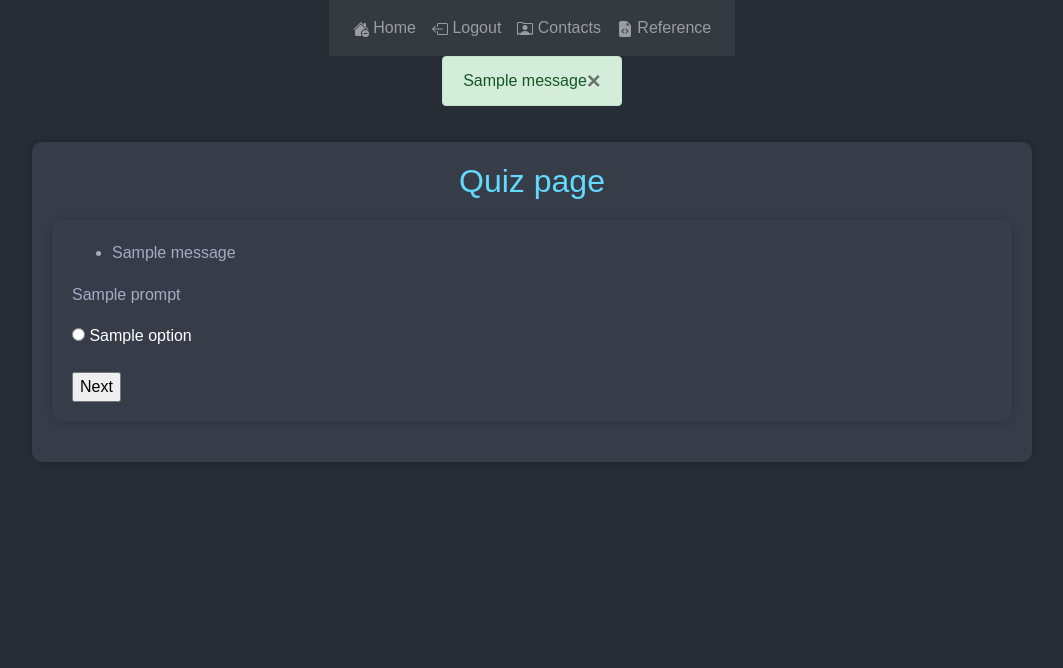
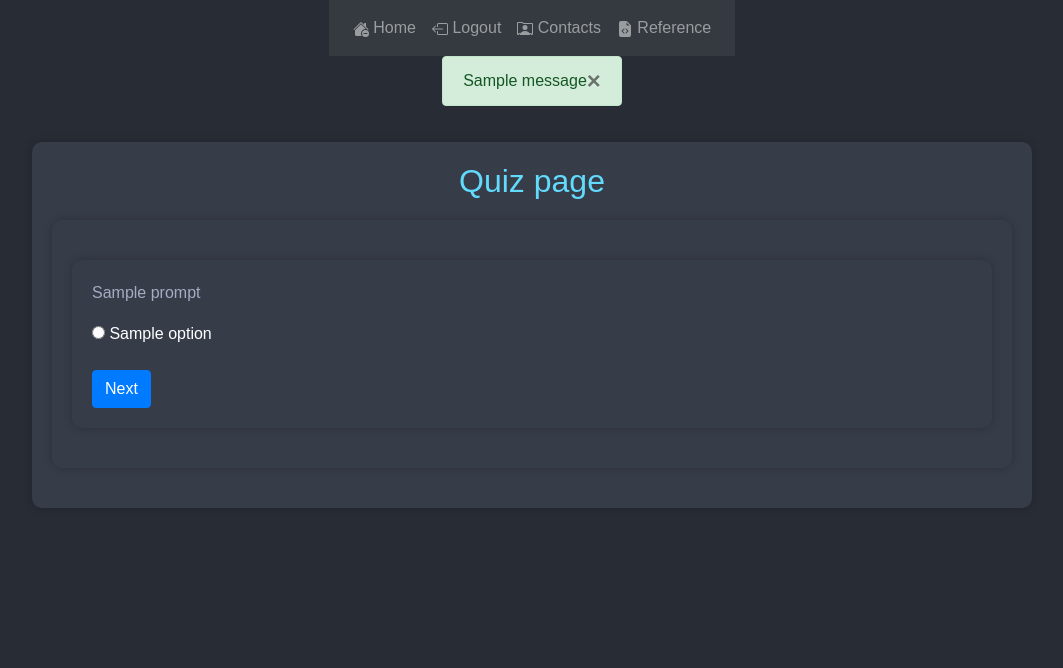
Before and after one commit to harizonelopez/quiz-app, a Flask app: template templates/quiz.html in a window 1280 px wide. Shown: the top 668 px of the page, without its empty margins (108-1171 px from the left). Run offline with Flask 3, Linux system fonts and the light colour scheme; the template is opened without the code that fills it: most values are stand-ins (such as "Sample title", 1, 10 or a date in 2020); one stand-in notice (Sample message) is shown; some libraries are stand-ins or nearby versions.

Commit message:
Update quiz.html

```diff
--- a/templates/quiz.html
+++ b/templates/quiz.html
@@ -75,26 +75,20 @@
     <section>
         <h2 align="center">Quiz page</h2>
         <section>
-            {% with messages = get_flashed_messages() %}
-                {% if messages %}
-                    <ul>
-                        {% for message in messages %}
-                            <li>{{ message }}</li>
-                        {% endfor %}
-                    </ul>
-                {% endif %}
-            {% endwith %}
             {% if not quiz.is_finished() %}
                 <form method="post" action="{{ url_for('quiz') }}">
+                    <section>
                         <p>{{ quiz.get_current_question().prompt }}</p>
                         {% for i in range(1, quiz.get_current_question().options|length + 1) %}
                             <input
                                 type="radio"
                                 name="answer"
-                            value="{{ i }}" required> {{ quiz.get_current_question().options[i-1] }}<br>
+                                value="{{ i }}" required> {{ quiz.get_current_question().options[i-1] }}
+                                <br>
                         {% endfor %}
                         <br>
-                    <input type="submit" value="Next">
+                        <input type="submit" class="btn btn-primary" value="Next">
+                    </section>
                 </form>
             {% else %}
                 <p>Quiz completed! You scored {{ quiz.score }}/{{ len(quiz.questions) }}.</p>
```
Lines whose indentation alone changed are shown as unchanged.
